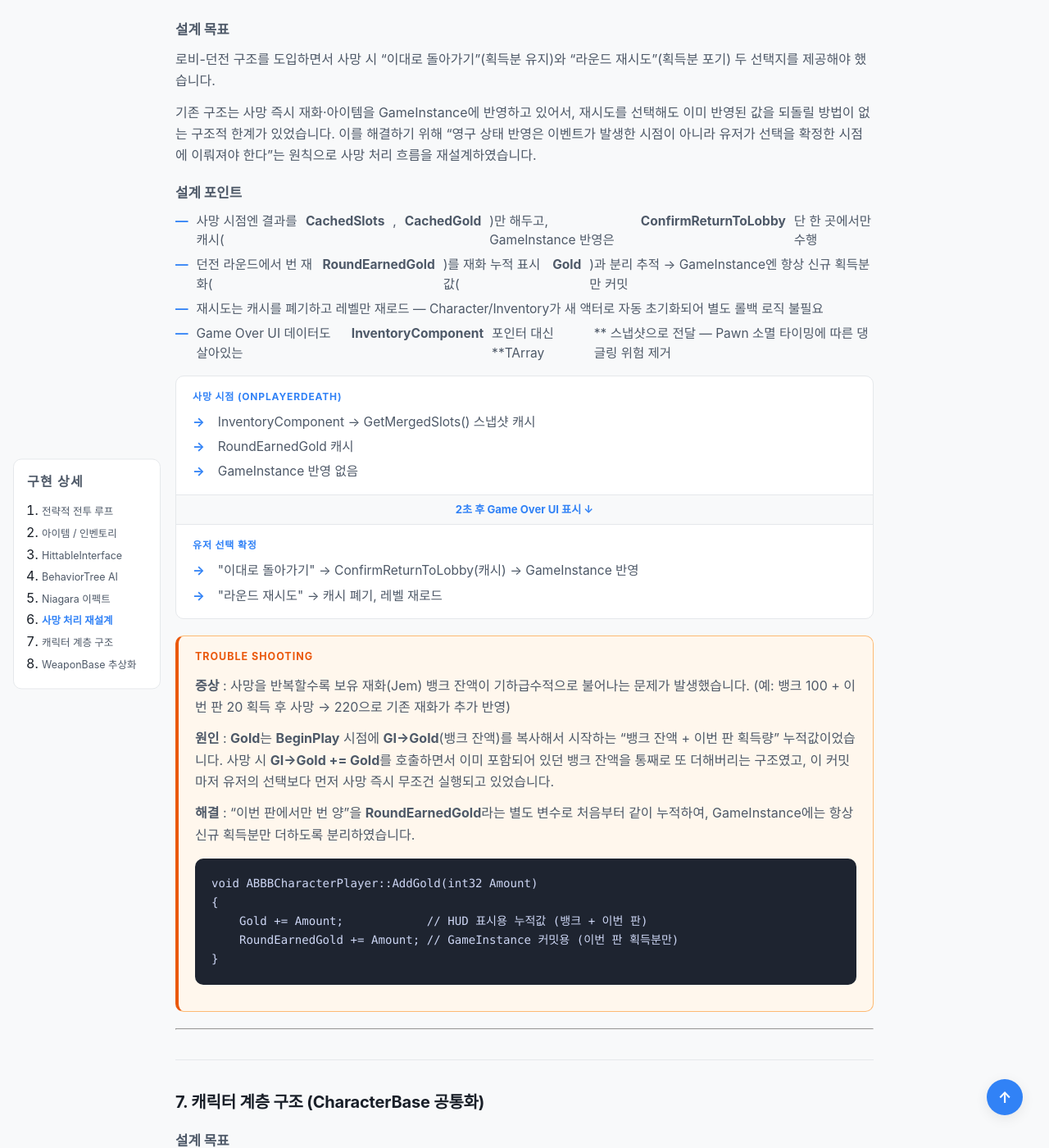
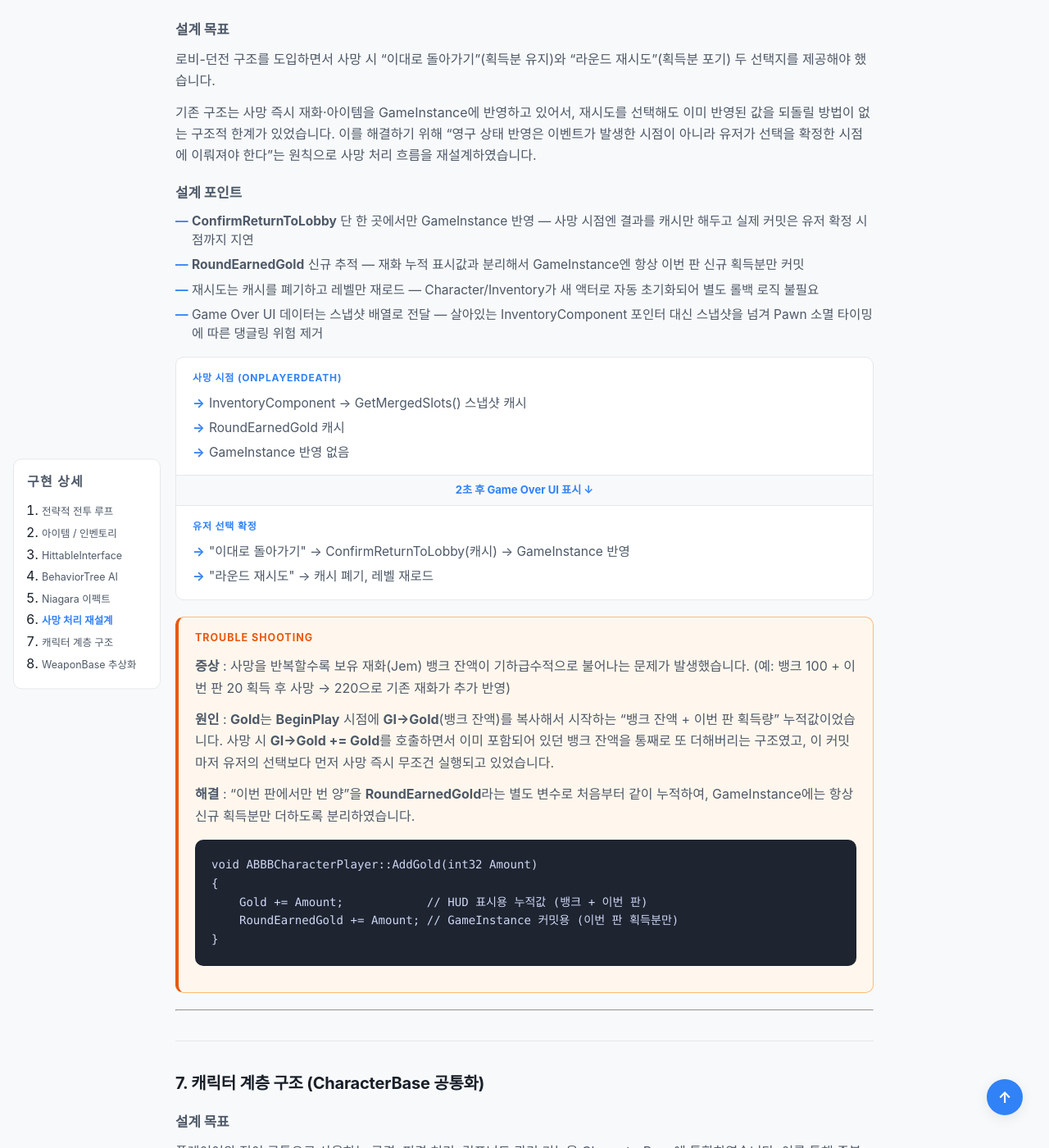
Before and after one commit to KimJinsun610/KimJinsun610.github.io, a Jekyll site: the page built from projects/project-bbb.md, in a window 1280 px wide and 1400 px high, scrolled down 9720 px. Shown: the whole window at 82% size. Built offline with Jekyll 4.4.1, drawn with Linux system fonts in a browser that asks for light colours; some web fonts are replaced.

Commit message:
update bbb

```diff
--- a/assets/css/portfolio.css
+++ b/assets/css/portfolio.css
@@ -473,8 +473,8 @@ body {
 }
 
 .page-body ul li {
-  display: flex;
-  gap: 10px;
+  position: relative;
+  padding-left: 20px;
   font-size: 0.97rem;         /* 0.9 → 0.97 */
   color: var(--text-2);
   line-height: 1.5;           /* 1.65 → 1.5 */
@@ -482,9 +482,11 @@ body {
 
 .page-body ul li::before {
   content: '—';
+  position: absolute;
+  left: 0;
+  top: 0;
   color: var(--accent);
   font-weight: 700;
-  flex-shrink: 0;
 }
 
 .page-body code {
--- a/projects/project-bbb.md
+++ b/projects/project-bbb.md
@@ -356,10 +356,10 @@ Root
 기존 구조는 사망 즉시 재화·아이템을 GameInstance에 반영하고 있어서, 재시도를 선택해도 이미 반영된 값을 되돌릴 방법이 없는 구조적 한계가 있었습니다. 이를 해결하기 위해 "영구 상태 반영은 이벤트가 발생한 시점이 아니라 유저가 선택을 확정한 시점에 이뤄져야 한다"는 원칙으로 사망 처리 흐름을 재설계하였습니다.
 
 ### 설계 포인트
-- 사망 시점엔 결과를 캐시(**CachedSlots**, **CachedGold**)만 해두고, GameInstance 반영은 **ConfirmReturnToLobby** 단 한 곳에서만 수행
-- 던전 라운드에서 번 재화(**RoundEarnedGold**)를 재화 누적 표시값(**Gold**)과 분리 추적 → GameInstance엔 항상 신규 획득분만 커밋
+- **ConfirmReturnToLobby** 단 한 곳에서만 GameInstance 반영 — 사망 시점엔 결과를 캐시만 해두고 실제 커밋은 유저 확정 시점까지 지연
+- **RoundEarnedGold** 신규 추적 — 재화 누적 표시값과 분리해서 GameInstance엔 항상 이번 판 신규 획득분만 커밋
 - 재시도는 캐시를 폐기하고 레벨만 재로드 — Character/Inventory가 새 액터로 자동 초기화되어 별도 롤백 로직 불필요
-- Game Over UI 데이터도 살아있는 **InventoryComponent** 포인터 대신 **TArray<FBBBInventorySlot>** 스냅샷으로 전달 — Pawn 소멸 타이밍에 따른 댕글링 위험 제거
+- Game Over UI 데이터는 스냅샷 배열로 전달 — 살아있는 InventoryComponent 포인터 대신 스냅샷을 넘겨 Pawn 소멸 타이밍에 따른 댕글링 위험 제거
 
 <div class="flow-card">
   <div class="flow-phase">
```
